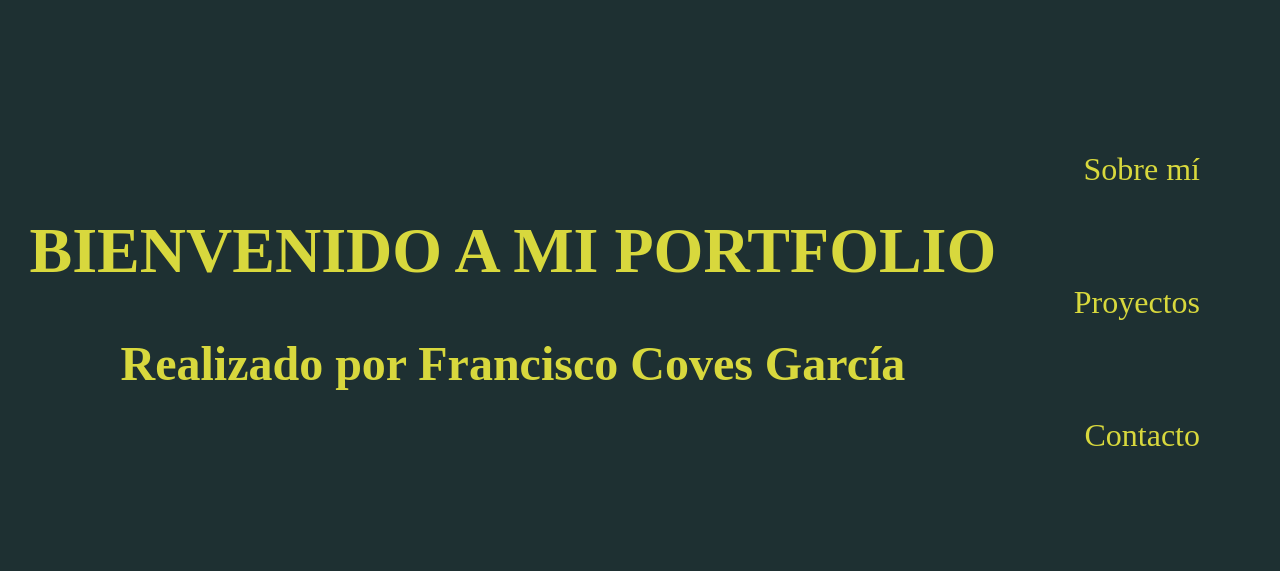
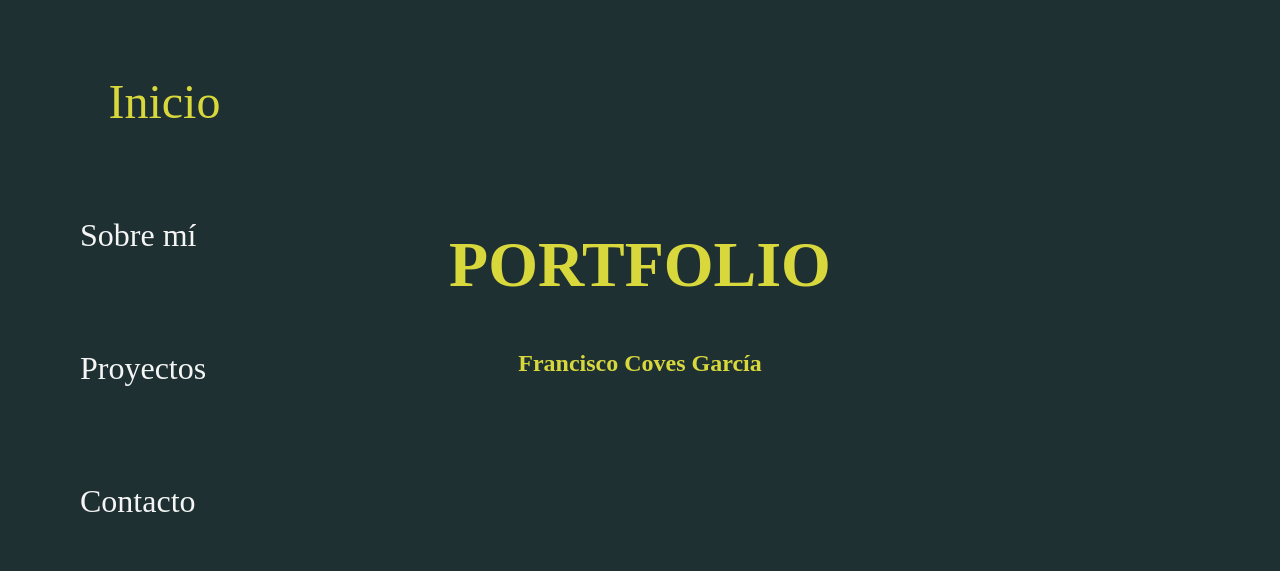
Before and after one commit to Fracovgar/MyPortfolio, a plain HTML site: page index.html in a window 1280 px wide. Shown: the part 98-669 px from the top of the page. Drawn offline with Linux system fonts and the light colour scheme.

Commit message:
Transiciones, efectos y estilos

```diff
--- a/index.html
+++ b/index.html
@@ -4,24 +4,37 @@
     <meta charset="UTF-8">
     <meta name="viewport" content="width=device-width, initial-scale=1.0">
     <title>My PortFolio</title>
-    <link rel="stylesheet" href="styles.css">
+    <link rel="stylesheet" href="/styles/styles.css">
 </head>
 <body>
-    <header>
-        <div class="main-header">
-            <h1>Bienvenido a mi portFolio</h1>
-            <h2>Realizado por Francisco Coves García</h2>
+    <main>
+        <header id="main-header">
+            <div id="header">
+                <h1>portFolio</h1>
+                <h2>Francisco Coves García</h2>
             </div>
+        </header>
+        <section id="main-sobremi">
+            <h1>Sobre mí</h1>
+        </section>
+        <section id="main-proyectos">
+            <h1>Proyectos</h1>
+        </section>
+        <section id="main-contacto">
+            <h1>Contactos</h1>
+        </section>
+    </main>
     <aside class="side-nav">
         <nav>
             <ul>
-                    <li>Sobre mí</li>
-                    <li>Proyectos</li>
-                    <li>Contacto</li>
+                <li class="menu-item active" id="inicio">Inicio</li>
+                <li class="menu-item" id="sobremi">Sobre mí</li>
+                <li class="menu-item" id="proyectos">Proyectos</li>
+                <li class="menu-item" id="contacto">Contacto</li>
             </ul>
         </nav>
     </aside>
-    </header>
-    <script src="script.js"></script>
+    <audio id="page-sound" src="sounds/pagesound.wav" preload="auto"></audio>
+    <script src="/js/script.js"></script>
 </body>
 </html>
--- /dev/null
+++ b/js/script.js
@@ -0,0 +1,57 @@
+// Secciones
+const secciones = {
+    header: document.getElementById("main-header"),
+    sobremi: document.getElementById("main-sobremi"),
+    proyectos: document.getElementById("main-proyectos"),
+    contacto: document.getElementById("main-contacto"),
+};
+
+// Elementos del menú
+const menuItems = document.querySelectorAll(".side-nav nav ul li");
+
+// Elemento de sonido
+const pageSound = document.getElementById("page-sound");
+
+// Configuración inicial
+let currentIndex = 0;
+const keys = Object.keys(secciones);
+
+// Añadir eventos al menú
+menuItems.forEach((item, targetIndex) => {
+    item.addEventListener("click", () => {
+        moverPagina(targetIndex)
+        activarMenu(targetIndex);
+    });
+});
+
+function moverPagina(targetIndex) {
+    if (targetIndex === currentIndex) return;
+
+    pageSound.volume = 0.01;
+    pageSound.currentTime = 0.2;
+    pageSound.play();
+
+    keys.forEach((key, index) => {
+        const seccion = secciones[key];
+        const offset = index - targetIndex;
+
+        if (offset < 0) {
+            seccion.style.transform = `translateX(102%)`;
+        }
+
+        else if (offset === 0) {
+            seccion.style.transform = "translateX(0)";
+        }
+
+        else {
+            seccion.style.transform = "translateX(0)";
+        }
+    });
+
+    currentIndex = targetIndex;
+}
+
+function activarMenu(targetIndex) {
+    menuItems.forEach(item => item.classList.remove("active"));
+    menuItems[targetIndex].classList.add("active");
+}
--- a/styles.css
+++ /dev/null
@@ -1,55 +0,0 @@
-/*
-COLORES
-- GRIS: #1E3032;
-- AMARILLO: #D8D83D;
-*/
-
-*{
-    padding: 0px;
-    margin: 0px;
-    box-sizing: border-box;
-}
-
-html{
-    font-size: 62,3%;
-}
-
-header {
-    display: flex;
-    justify-content: space-between;
-    align-items: center;
-    width: 100vw;
-    height: 100vh;
-    background-color: #1E3032;
-}
-
-.main-header {
-    font-size: xx-large;
-    flex: 1;
-    text-align: center;
-    color: #D8D83D;
-}
-
-.main-header h1 {
-    text-transform: uppercase;
-    margin-bottom: 3rem;
-}
-
-.side-nav {
-    font-size: xx-large;
-    flex: 0;
-    margin-right: 2rem;
-}
-
-.side-nav nav ul li{
-    list-style: none;
-    text-align: right;
-    color: #D8D83D;
-    padding: 3rem;
-    transition: transform 0.2s ease-in-out;
-    cursor:pointer;
-}
-
-.side-nav nav ul li:hover{
-    transform: scale(1.2) translateX(-1rem);
-}
--- /dev/null
+++ b/styles/styles.css
@@ -0,0 +1,112 @@
+/*
+COLORES
+- GRIS: #1E3032;
+- AMARILLO: #D8D83D;
+*/
+
+*{
+    padding: 0px;
+    margin: 0px;
+    box-sizing: border-box;
+}
+
+html{
+    font-size: 62,5%;
+}
+
+main{
+    position: relative;
+}
+
+body{
+    overflow: hidden;
+}
+
+#header {
+    background-color: #1E3032;
+    align-content: center;
+    height: 100vh;
+    width: 100vw;
+    outline: 2px solid whitesmoke;
+}
+
+#main-header {
+    z-index: 4;
+    position: relative;
+    font-size: xx-large;
+    text-align: center;
+    color: #D8D83D;
+    transition: transform 1s ease-in-out;
+    visibility: visible;
+}
+
+#main-header h1 {
+    text-transform: uppercase;
+    margin-bottom: 3rem;
+}
+
+#main-header h2 {
+    font-size:x-large;
+}
+
+.side-nav{
+    position: absolute;
+    top:50%;
+    left:0;
+    font-size: xx-large;
+    margin-left: 2rem;
+    transform: translateY(-50%);
+    z-index: 5;
+}
+
+.side-nav nav ul li {
+    list-style: none;
+    text-align: left;
+    padding: 3rem;
+    transition: transform 0.2s ease-in-out;
+    cursor:pointer;
+    color: whitesmoke;
+}
+
+.side-nav nav ul li a{
+    text-decoration: none;
+}
+
+.side-nav li:hover {
+    color: #eaea95;
+    transform: scale(1.1) translateX(1rem);
+}
+
+.side-nav nav ul li.active {
+    transform: scale(1.5) translateX(2.5rem);
+    color: #D8D83D;
+}
+
+main section{
+    position: absolute;
+    top:0;
+    left:0;
+    align-content: center;
+    text-align: center;
+    height: 100vh;
+    width: 100vw;
+    color: #D8D83D;
+    transition: transform 1s ease-in-out;
+    visibility: visible;
+    outline: 2px solid whitesmoke;
+}
+
+#main-sobremi {
+    z-index: 3;
+    background-color: #1E3032;
+}
+
+#main-proyectos {
+    z-index: 2;
+    background-color: #1E3032;
+}
+
+#main-contacto {
+    z-index: 1;
+    background-color: #1E3032;
+}
```
Also changed, not shown: script.js (deleted), 1 other file. Lines whose indentation alone changed are shown as unchanged.
